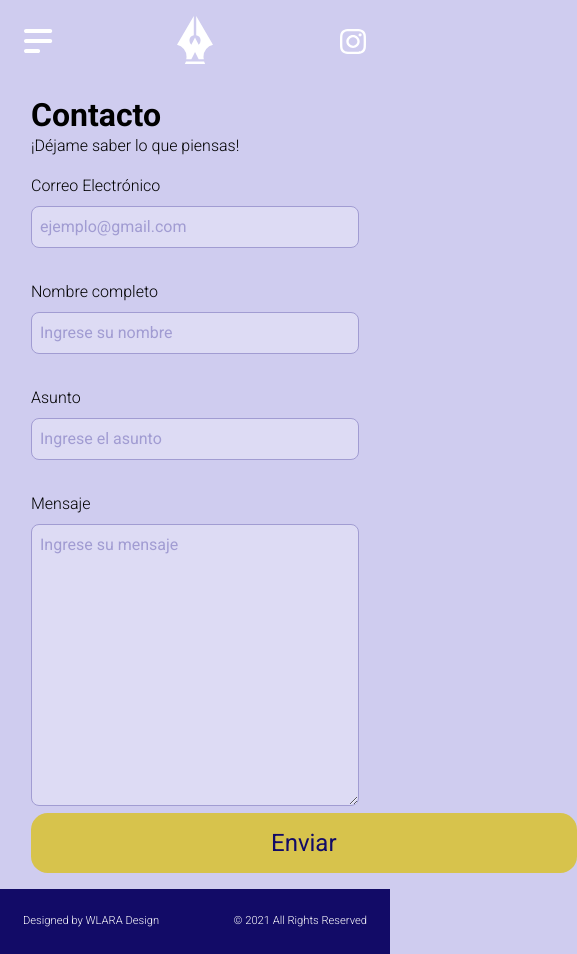
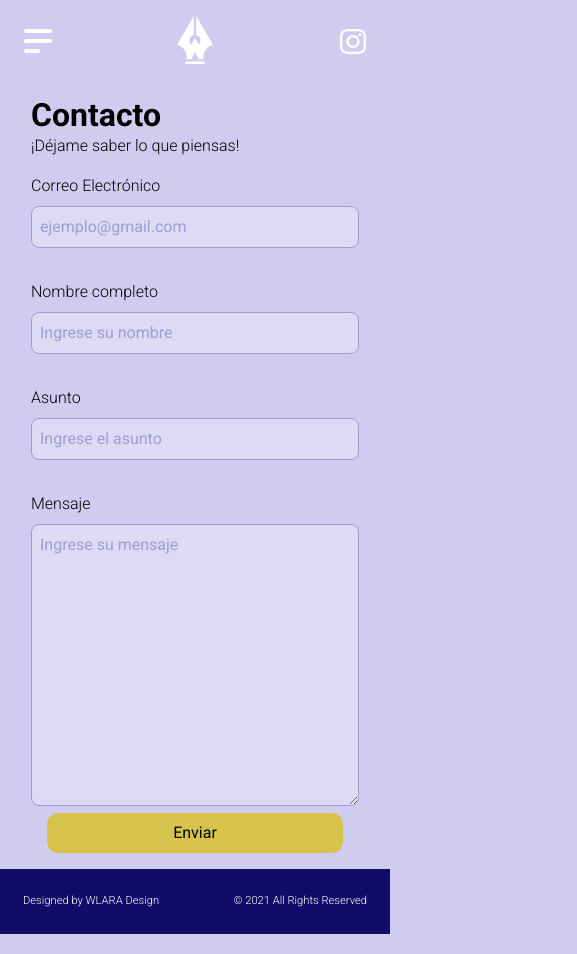
Before and after one commit to WLARA23/WLARADesign, an Angular app: page /contact in a window 390 px wide. Shown: the whole page, 577 px wide, since content can reach past the window. Built offline with nearby package versions, Linux system fonts and the light colour scheme.

Commit message:
Contact Form Modification

```diff
--- a/src/app/components/contact/contact.component.css
+++ b/src/app/components/contact/contact.component.css
@@ -73,5 +73,10 @@ textarea:focus{
     .contact{
         padding: 1em;
     }
+    .btn-see-more{
+        padding: .5em 2em;
+        width: 90%;
+        font-size: 1em;
+    }
 
 }
--- a/src/app/components/contact/contact.component.html
+++ b/src/app/components/contact/contact.component.html
@@ -1,4 +1,4 @@
-<form action="POST" data-netlify="true">
+<form name="contact" action="POST" data-netlify="true">
     <div class="row contact">
         <div class="col-12">
             <h1>{{(languagesJSON$ | async)?.contact}}</h1>
@@ -18,7 +18,7 @@
         </div>
         <div class="col-12">
             <div data-netlify-recaptcha="true"></div>
-            <input class="btn-see-more" type="submit" value="{{(languagesJSON$ | async)?.send}}">
+            <button class="btn-see-more" type="submit">{{(languagesJSON$ | async)?.send}}</button>
         </div>
     </div>
 </form>
```
